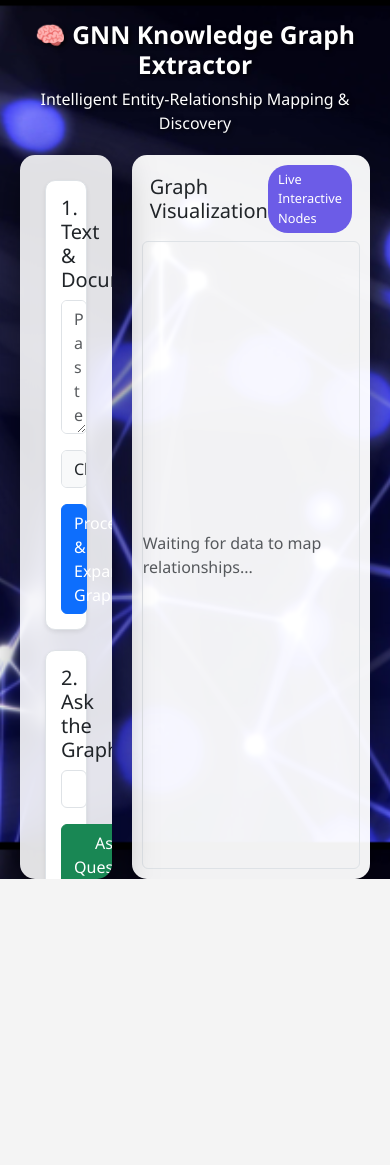
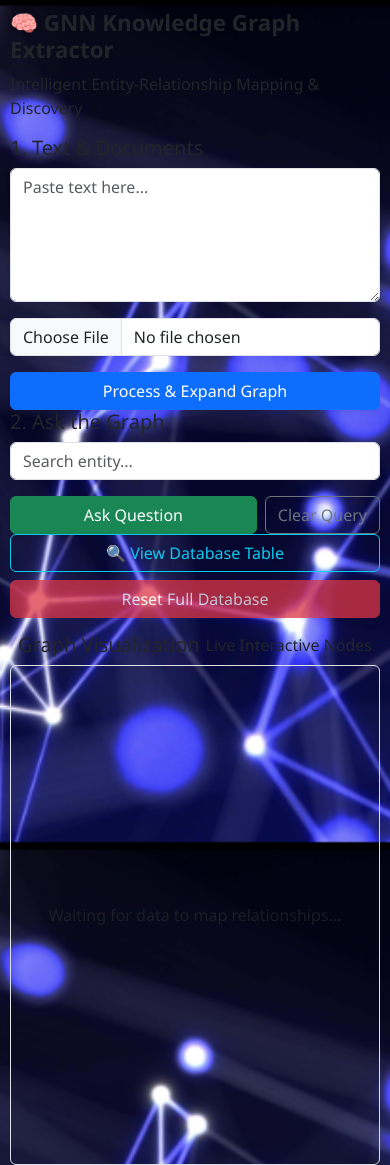
Before and after one commit to SandhyaMadhunagula/GNN-knowledge-graph, a Flask app: template templates/index.html in a window 390 px wide. Before the commit the page ends 879 px from the top, so only its background shows below. Run offline with Flask 3, Linux system fonts and the light colour scheme; the template is opened without the code that fills it, so the values that code supplies are empty.

Commit message:
Enhance mobile responsiveness and layout styles
Updated styles for mobile responsiveness and layout adjustments.

```diff
--- a/templates/index.html
+++ b/templates/index.html
@@ -4,192 +4,77 @@
 
 <head>
 
-    <meta charset="UTF-8">
+    <meta name="viewport" content="width=device-width, initial-scale=1.0">
 
     <title>GNN Knowledge Extraction Dashboard</title>
 
     <link rel="stylesheet" href="https://cdn.jsdelivr.net/npm/bootstrap@5.3.0/dist/css/bootstrap.min.css">
 
   <style>
-
+    /* 1. Base Variables */
     :root {
-
         --primary-color: #0d6efd;
-
         --glass-bg: rgba(255, 255, 255, 0.88);
-
     }
 
-
-
+    /* 2. Desktop/Standard Styles (The stuff you already have) */
     body {
-
         font-family: 'Segoe UI', sans-serif;
-
-            /* Using your uploaded background pattern style */
-
         background: black url('static/network_bg.png') no-repeat center center fixed;
-
         background-size: cover;
-
         margin: 0;
-
         padding: 20px;
-
         height: 100vh;
-
-            overflow: hidden;
-
+        overflow: hidden; /* This is what we need to override for mobile */
     }
 
-
-
-        .project-header {
-
-            text-align: center;
-
-            color: white; /* Changed to white to pop against dark bg */
-
-            margin-bottom: 20px;
-
-            text-shadow: 2px 2px 4px rgba(0,0,0,0.8);
-
+    .dashboard-container {
+        display: flex;
+        max-width: 1600px;
+        margin: 0 auto;
+        gap: 20px;
+        height: calc(100vh - 120px);
     }
 
+    /* ... (rest of your styles: .control-panel, .graph-panel, etc.) ... */
 
+    .graph-panel iframe {
+        filter: drop-shadow(0 0 10px rgba(108, 92, 231, 0.3));
+    }
+
+    /* 3. MOBILE RESPONSIVENESS (MUST BE AT THE END) */
+    @media (max-width: 768px) {
+        body {
+            height: auto;
+            overflow-y: auto;
+            padding: 10px;
+        }
 
         .dashboard-container {
-
-            display: flex;
-
-            max-width: 1600px;
-
-            margin: 0 auto;
-
-            gap: 20px;
-
-            height: calc(100vh - 120px);
-
+            flex-direction: column;
+            height: auto;
+            gap: 15px;
         }
 
-
-
-        .control-panel {
-
-            flex: 1;
-
-            background: var(--glass-bg);
-
-            padding: 25px;
-
-            border-radius: 15px;
-
-            box-shadow: 0 10px 40px rgba(0,0,0,0.5);
-
-            overflow-y: auto;
-
-            backdrop-filter: blur(10px); /* Makes it look modern */
-
+        .control-panel, .graph-panel {
+            flex: none;
+            width: 100%;
+            max-height: none;
         }
 
-
-
         .graph-panel {
-
-            flex: 2;
-
-            background: rgba(255, 255, 255, 0.95);
-
-            padding: 10px;
-
-            border-radius: 15px;
-
-            box-shadow: 0 10px 40px rgba(0,0,0,0.5);
-
-            display: flex;
-
-            flex-direction: column;
-
+            height: 500px;
         }
 
-
-
-        .card-section {
-
-            background: white;
-
-            padding: 15px;
-
-            border-radius: 10px;
-
-            margin-bottom: 20px;
-
-            border: 1px solid #dee2e6;
-
+        .project-header h2 {
+            font-size: 1.4rem;
         }
 
-
-
-        .answer-box {
-
-            background: #e3f2fd;
-
-            border-left: 5px solid #1976d2;
-
-            padding: 15px;
-
-            border-radius: 8px;
-
-            margin-top: 15px;
-
+        textarea {
+            font-size: 16px !important;
         }
-
-
-
-        iframe {
-
-            flex-grow: 1;
-
-            width: 100%;
-
-            border-radius: 10px;
-
-            border: none;
-
     }
-
-
-
-        .badge-interactive {
-
-            background: #6c5ce7;
-
-            color: white;
-
-            padding: 5px 10px;
-
-            border-radius: 20px;
-
-            font-size: 0.8rem;
-
-        }
-
-
-
-        /* --- GLOWING NODES CONFIGURATION --- */
-
-/* This makes the bubbles in the graph look like they belong on your background */
-
-.graph-panel iframe {
-
-    filter: drop-shadow(0 0 10px rgba(108, 92, 231, 0.3));
-
-}
-
-/* ------------------------------------ */
-
 </style>
-
 </head>
 
 <body>
```
Lines whose indentation alone changed are shown as unchanged.
